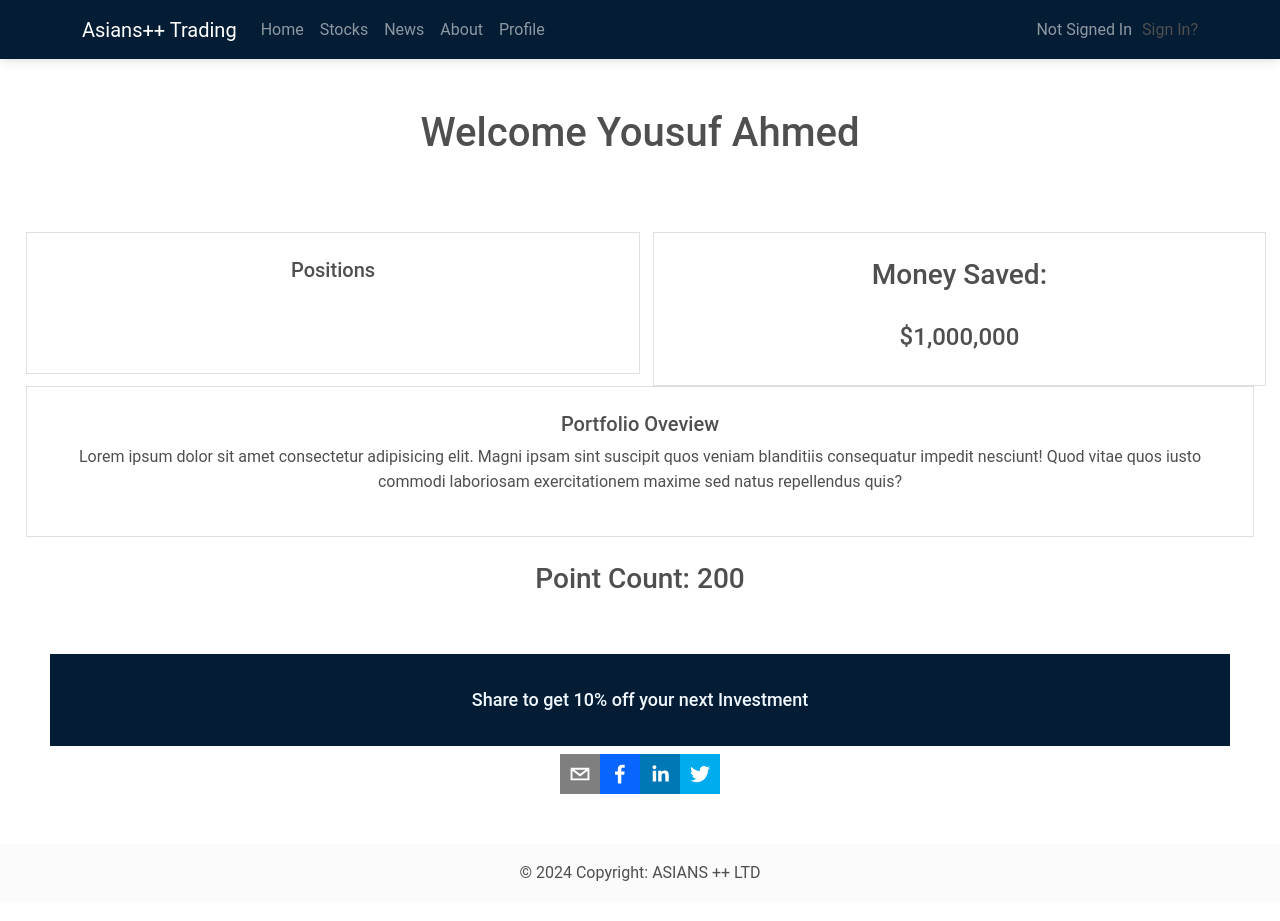
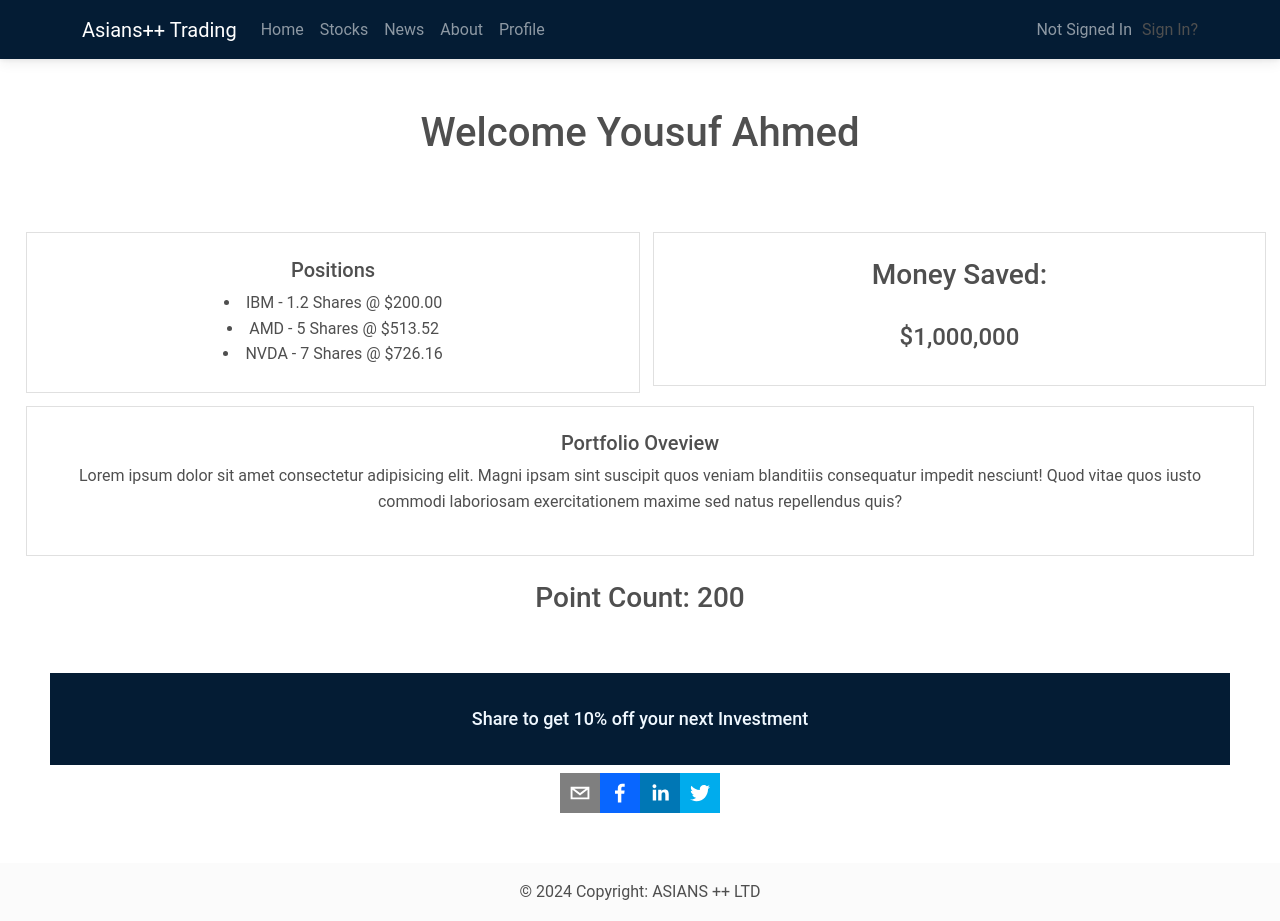
Before and after one commit to JiaJasonLiu/HackSouthWest2024, a React (Create React App) app in the folder frontend/: page /profile in a window 1280 px wide. Built offline with nearby package versions, Linux system fonts and the light colour scheme; no server answers.

Commit message:
Update Profile.jsx

```diff
--- a/frontend/src/pages/Profile.jsx
+++ b/frontend/src/pages/Profile.jsx
@@ -51,10 +51,11 @@ function Profile() {
             <h5>Positions</h5>
             {/*
             <ContentCard className='stock' member={'NVDA'} text={'Shares: 7.2 @$726.16'}></ContentCard>
-              <li>IBM - 1.2 Shares</li>
-              <li>AMD - 5 Shares</li>
-              NVDA - 7 Shares
             */}
+              <li>IBM - 1.2 Shares @ $200.00</li>
+              <li>AMD - 5 Shares @ $513.52</li>
+              <li>NVDA - 7 Shares @ $726.16</li>
+
           </Col>
           <Col className='moneySaved border'>
             <h3>Money Saved:</h3>
```
